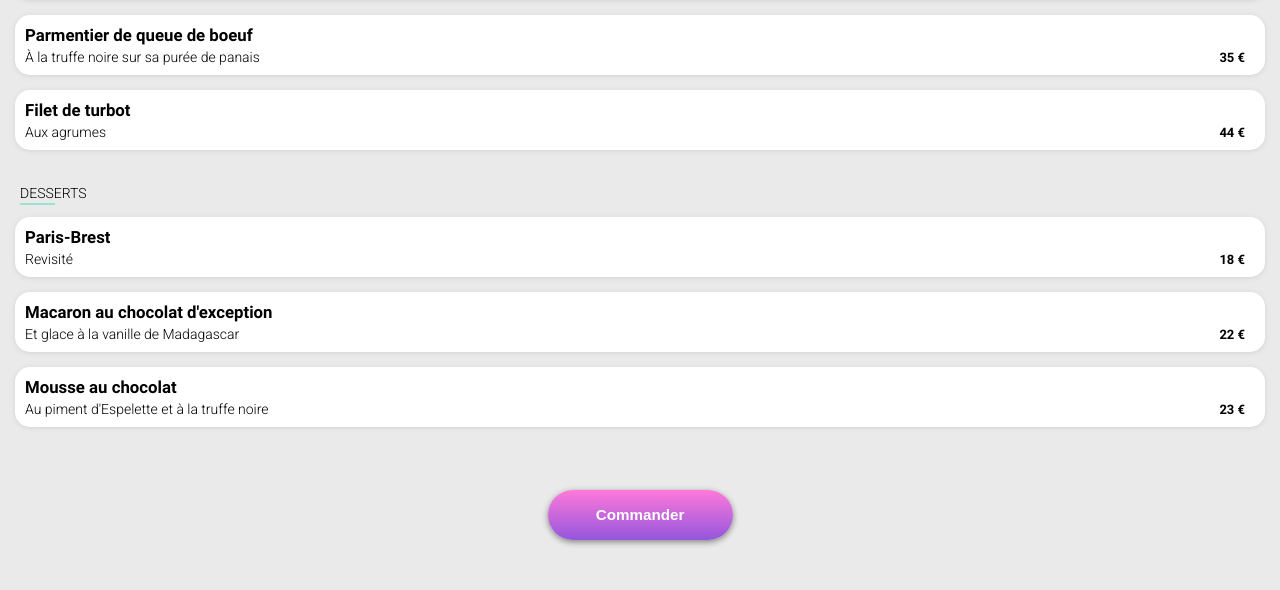
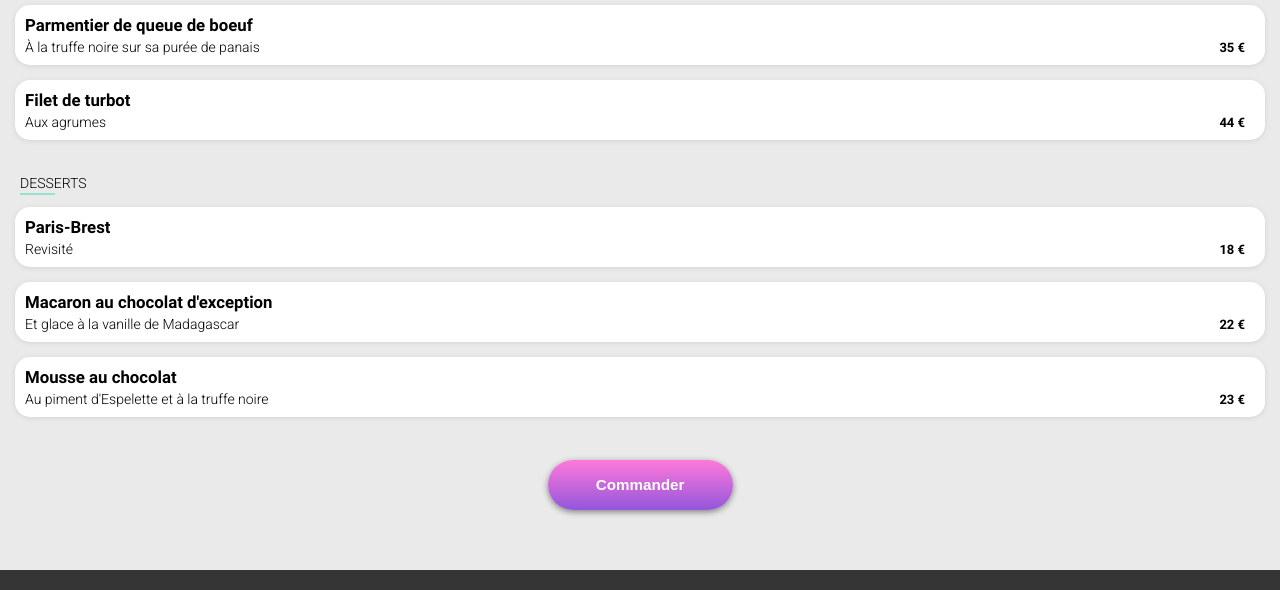
Before and after one commit to franzmongin/ohmyfood, a website: page palette_gout.html in a window 1280 px wide. Shown: the part 747-1337 px from the top of the page. Drawn offline with Linux system fonts and the light colour scheme; a web font is replaced by a local one.

Commit message:
add max width to container

```diff
--- a/sass/base/__base.scss
+++ b/sass/base/__base.scss
@@ -3,10 +3,9 @@ body {
   padding: 0;
   border: 0;
   font-family: Roboto;
-  max-width: 1900px;
 }
 .container {
-  max-width: 2500px;
+  max-width: 1900px;
   margin: auto;
 }
 .container--home {
--- a/sass/pages/__restaurant.scss
+++ b/sass/pages/__restaurant.scss
@@ -24,8 +24,8 @@
     padding: $section-padding;
     background: $fifth-color;
     overflow: hidden;
-    position:relative;
-    bottom:20px;
+    position: relative;
+    bottom: 30px;
     &__heading {
       display: flex;
       position: relative;
@@ -155,6 +155,6 @@
     height: 50px;
     margin: auto;
     margin-bottom: 60px;
-    margin-top: 20px;
+    margin-top: -10px;
   }
 }
```
Also changed, not shown: css/main.css, 1 other file.
